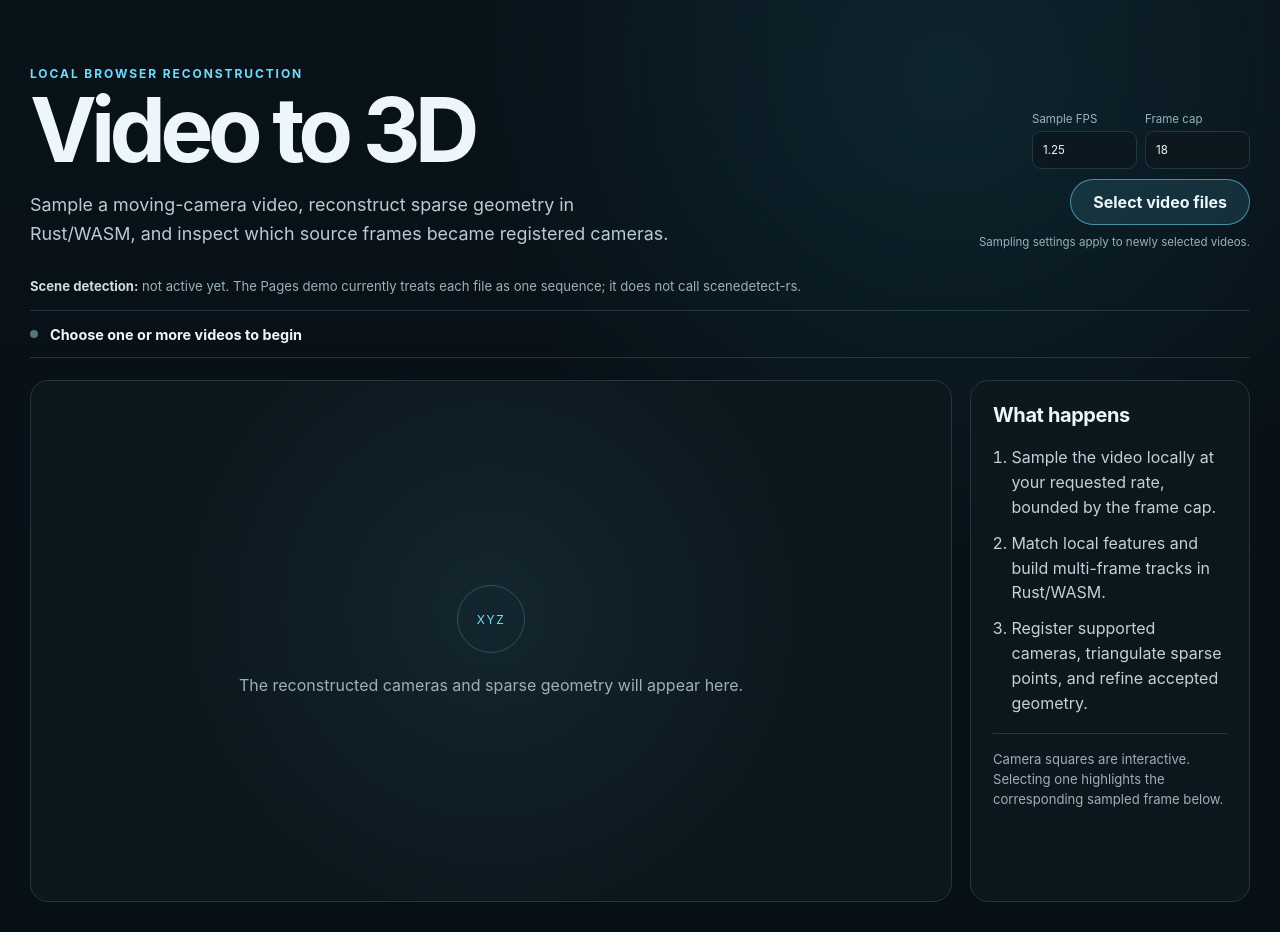
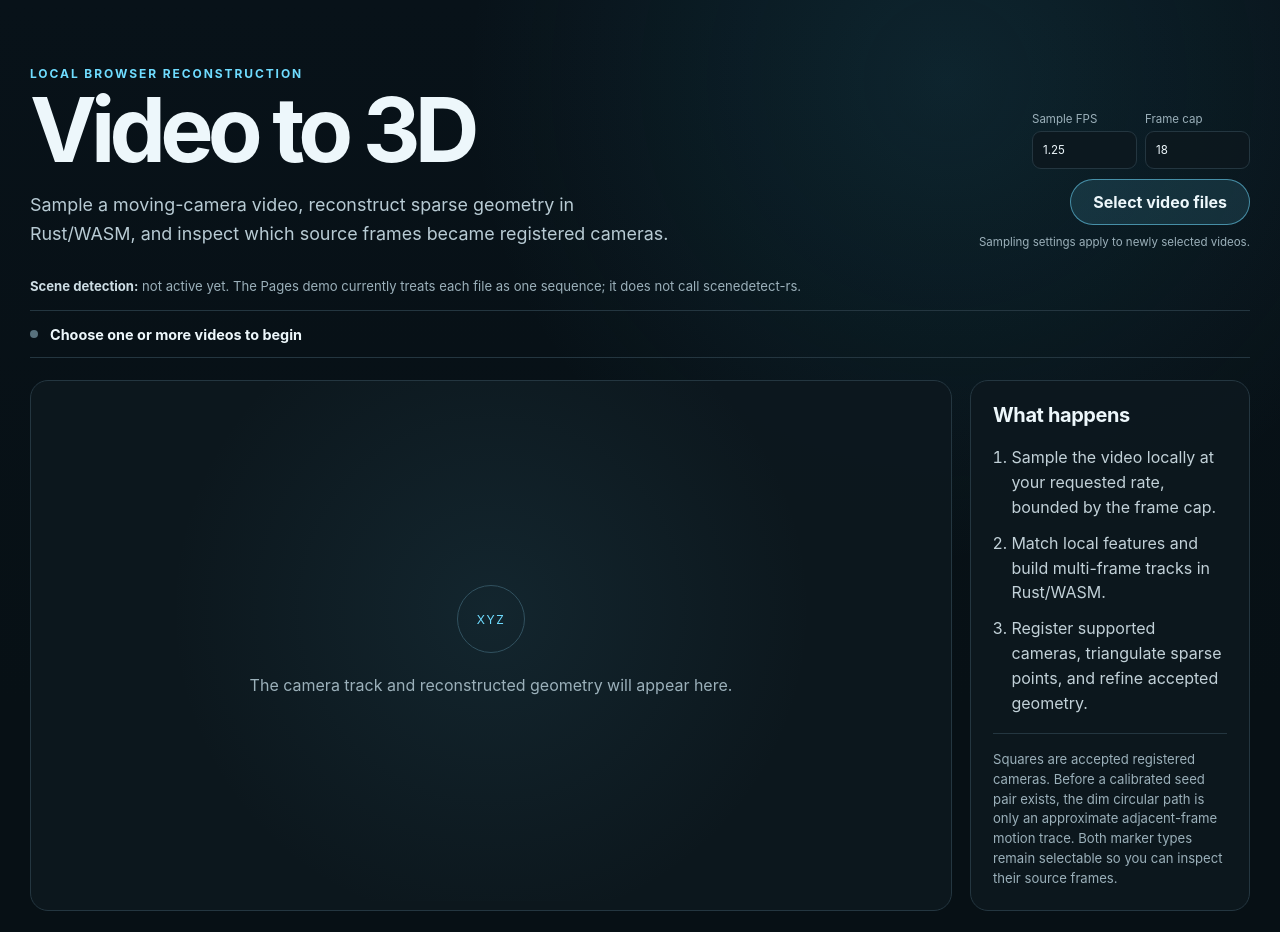
Before and after one commit to moritzbrantner/video-to-3d, a Next.js app in the folder apps/web/: page / in a window 1280 px wide. Shown: the top 932 px of the page. Built offline with nearby package versions, Linux system fonts and the light colour scheme.

Commit message:
Report registered cameras separately from motion estimates

```diff
--- a/apps/web/app/page.tsx
+++ b/apps/web/app/page.tsx
@@ -143,10 +143,13 @@ export default function Home() {
   const error = activeRun?.error ?? "";
   const selectedFrame =
     selectedFrameIndex === null ? null : (frames[selectedFrameIndex] ?? null);
-  const selectedCamera =
+  const hasRegisteredGeometry = Boolean(reconstruction?.calibrated_pair);
+  const selectedPose =
     selectedFrameIndex === null
       ? null
       : (reconstruction?.cameras.find((camera) => camera.frame_index === selectedFrameIndex) ?? null);
+  const selectedCamera = hasRegisteredGeometry ? selectedPose : null;
+  const selectedMotionSample = hasRegisteredGeometry ? null : selectedPose;
   const selectedIsKeyframe =
     selectedFrameIndex !== null &&
     Boolean(reconstruction?.multi_view.keyframes.includes(selectedFrameIndex));
@@ -284,7 +287,7 @@ export default function Home() {
                 </div>
               ) : null}
               <div className="viewer-caption">
-                Drag to orbit · wheel to zoom · click a camera square to select its source frame
+                Drag to orbit · wheel to zoom · click a camera marker to select its source frame
               </div>
             </>
           ) : (
@@ -292,7 +295,7 @@ export default function Home() {
               <div className="axis-mark" aria-hidden="true">
                 XYZ
               </div>
-              <p>The reconstructed cameras and sparse geometry will appear here.</p>
+              <p>The camera track and reconstructed geometry will appear here.</p>
             </div>
           )}
         </div>
@@ -305,8 +308,9 @@ export default function Home() {
             <li>Register supported cameras, triangulate sparse points, and refine accepted geometry.</li>
           </ol>
           <p className="method-note">
-            Camera squares are interactive. Selecting one highlights the corresponding sampled frame
-            below.
+            Squares are accepted registered cameras. Before a calibrated seed pair exists, the dim
+            circular path is only an approximate adjacent-frame motion trace. Both marker types remain
+            selectable so you can inspect their source frames.
           </p>
         </aside>
       </section>
@@ -343,7 +347,11 @@ export default function Home() {
               Frame {selectedFrameIndex + 1}
               {selectedIsSeed ? " · seed" : ""}
               {selectedIsKeyframe ? " · keyframe" : ""}
-              {selectedCamera ? " · registered camera" : " · no registered camera"}
+              {selectedCamera
+                ? " · registered camera"
+                : selectedMotionSample
+                  ? " · approximate motion sample"
+                  : " · no camera pose"}
             </p>
           ) : null}
         </section>
@@ -368,7 +376,15 @@ export default function Home() {
                   </tr>
                   <tr>
                     <th>Registered cameras</th>
-                    <td>{reconstruction.cameras.length}</td>
+                    <td>{hasRegisteredGeometry ? reconstruction.cameras.length : 0}</td>
+                  </tr>
+                  <tr>
+                    <th>Camera-track display</th>
+                    <td>
+                      {hasRegisteredGeometry
+                        ? "Accepted registered geometry"
+                        : `${reconstruction.cameras.length} approximate motion samples (not registered)`}
+                    </td>
                   </tr>
                   <tr>
                     <th>Feature tracks</th>
```
